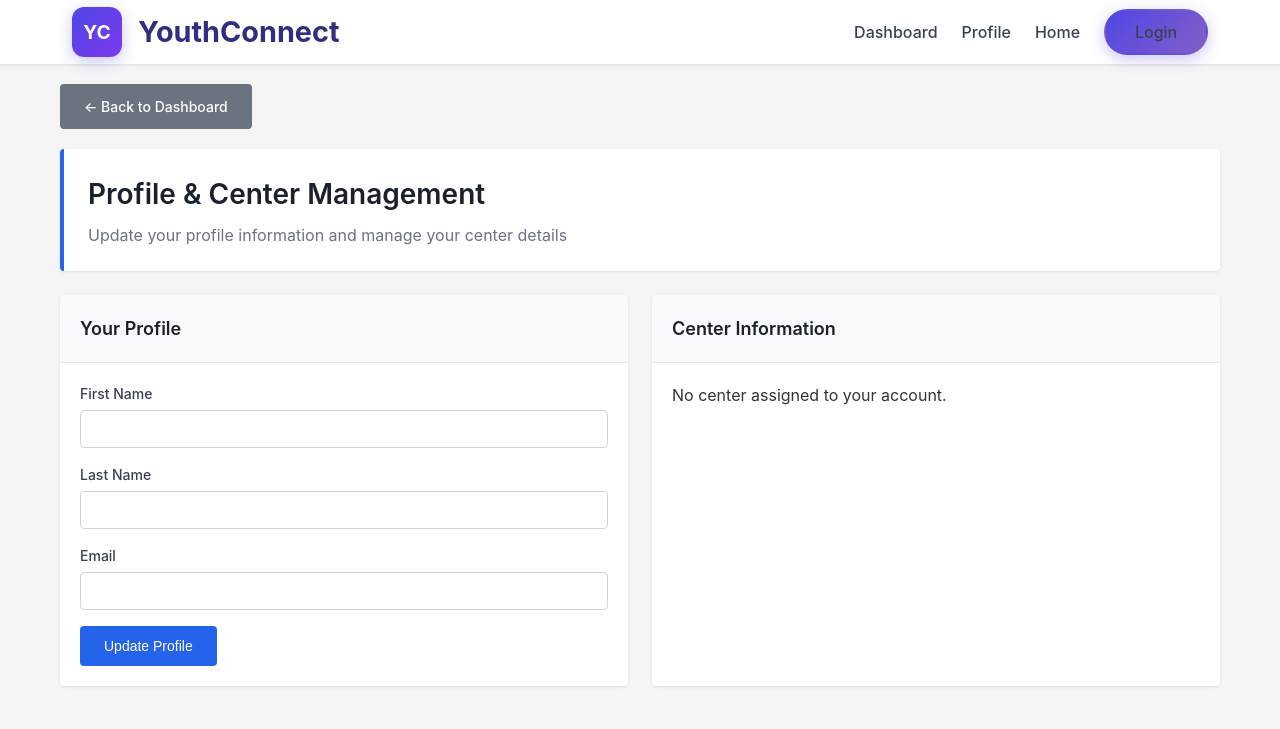
After one commit to amiraelmanaa/YouthCenter_App, a Symfony app: template youth-center-app/templates/center_manager/profile.html.twig in a window 1280 px wide. The commit adds this page. Shown: the top 729 px of the page. Run offline with Twig, Linux system fonts and the light colour scheme; the template is opened without the code that fills it, so the values that code supplies are empty; some libraries are stand-ins or nearby versions.

Commit message:
manager profile info

```diff
--- /dev/null
+++ b/youth-center-app/templates/center_manager/profile.html.twig
@@ -0,0 +1,519 @@
+<!DOCTYPE html>
+<html lang="en">
+<head>
+    <meta charset="UTF-8">
+    <meta name="viewport" content="width=device-width, initial-scale=1.0">
+    <title>Manager Profile - YouthConnect</title>
+    <style>
+        * {
+            margin: 0;
+            padding: 0;
+            box-sizing: border-box;
+        }
+
+        body {
+            font-family: -apple-system, BlinkMacSystemFont, 'Segoe UI', Roboto, sans-serif;
+            background-color: #f5f5f5;
+            color: #333;
+            line-height: 1.5;
+        }
+
+        .container {
+            max-width: 1200px;
+            margin: 0 auto;
+            padding: 20px;
+        }
+
+        .navbar {
+            position: fixed;
+            top: 0;
+            left: 0;
+            right: 0;
+            width: 100%;
+            background: white;
+            box-shadow: 0 1px 3px rgba(0, 0, 0, 0.1);
+            z-index: 1000;
+        }
+
+        .nav-container {
+            max-width: 1200px;
+            margin: 0 auto;
+            padding: 0 2rem;
+            height: 64px;
+            display: flex;
+            align-items: center;
+            justify-content: space-between;
+        }
+
+        .nav-links {
+            display: flex;
+            gap: 1.5rem;
+            list-style: none;
+            margin: 0;
+            padding: 0;
+        }
+
+        .nav-links a {
+            text-decoration: none;
+            color: #374151;
+            font-weight: 500;
+            transition: color 0.3s ease;
+        }
+
+        .nav-links a:hover {
+            color: #4f46e5;
+        }
+
+        .navbar-spacer {
+            height: 64px;
+        }
+
+        .logo {
+            display: flex;
+            align-items: center;
+            font-size: 1.8rem;
+            font-weight: 700;
+            color: #312e81;
+            text-decoration: none;
+            transition: all 0.3s ease;
+        }
+
+        .logo:hover {
+            transform: scale(1.02);
+        }
+
+        .logo-icon {
+            width: 50px;
+            height: 50px;
+            margin-right: 1rem;
+            background: linear-gradient(135deg, #4f46e5, #7c3aed);
+            border-radius: 12px;
+            display: flex;
+            align-items: center;
+            justify-content: center;
+            color: white;
+            font-weight: bold;
+            font-size: 1.2rem;
+            box-shadow: 0 4px 15px rgba(79, 70, 229, 0.3);
+        }
+
+        .login-btn {
+            background: linear-gradient(135deg, #4f46e5, #855ec7ff);
+            color: white;
+            padding: 0.7rem 1.8rem;
+            border-radius: 25px;
+            text-decoration: none;
+            font-weight: 600;
+            transition: all 0.3s ease;
+            border: 2px solid transparent;
+            box-shadow: 0 4px 15px rgba(79, 70, 229, 0.3);
+        }
+
+        .login-btn:hover {
+            background: white;
+            color: #4f46e5;
+            border-color: #4f46e5;
+            transform: translateY(-2px);
+            box-shadow: 0 6px 20px rgba(79, 70, 229, 0.4);
+        }
+
+        .header {
+            background: #ffffff;
+            border-radius: 4px;
+            padding: 24px;
+            margin-bottom: 24px;
+            box-shadow: 0 1px 3px rgba(0, 0, 0, 0.1);
+            border-left: 4px solid #2563eb;
+        }
+
+        .header h1 {
+            color: #1a202c;
+            font-size: 28px;
+            font-weight: 600;
+            margin-bottom: 8px;
+        }
+
+        .header p {
+            color: #6b7280;
+            font-size: 16px;
+        }
+
+        .profile-grid {
+            display: grid;
+            grid-template-columns: 1fr 1fr;
+            gap: 24px;
+            margin-bottom: 24px;
+        }
+
+        .card {
+            background: #ffffff;
+            border-radius: 4px;
+            box-shadow: 0 1px 3px rgba(0, 0, 0, 0.1);
+            overflow: hidden;
+        }
+
+        .card-header {
+            background: #f8fafc;
+            padding: 20px;
+            border-bottom: 1px solid #e5e7eb;
+        }
+
+        .card-header h2 {
+            color: #1a202c;
+            font-size: 18px;
+            font-weight: 600;
+        }
+
+        .card-content {
+            padding: 20px;
+        }
+
+        .form-group {
+            margin-bottom: 16px;
+        }
+
+        .form-group:last-child {
+            margin-bottom: 0;
+        }
+
+        .form-group label {
+            display: block;
+            margin-bottom: 6px;
+            color: #374151;
+            font-weight: 500;
+            font-size: 14px;
+        }
+
+        .form-group input,
+        .form-group textarea,
+        .form-group select {
+            width: 100%;
+            padding: 10px 12px;
+            border: 1px solid #d1d5db;
+            border-radius: 4px;
+            font-size: 14px;
+            background: white;
+        }
+
+        .form-group input:focus,
+        .form-group textarea:focus,
+        .form-group select:focus {
+            outline: none;
+            border-color: #2563eb;
+        }
+
+        .form-group textarea {
+            resize: vertical;
+            min-height: 100px;
+        }
+
+        .btn {
+            padding: 12px 24px;
+            border: none;
+            border-radius: 4px;
+            cursor: pointer;
+            font-weight: 500;
+            font-size: 14px;
+            text-decoration: none;
+            display: inline-flex;
+            align-items: center;
+            gap: 6px;
+            transition: all 0.3s ease;
+        }
+
+        .btn:hover {
+            opacity: 0.9;
+            transform: translateY(-1px);
+        }
+
+        .btn-primary {
+            background-color: #2563eb;
+            color: white;
+        }
+
+        .btn-danger {
+            background-color: #dc2626;
+            color: white;
+            padding: 6px 12px;
+            font-size: 12px;
+        }
+
+        .btn-back {
+            background-color: #6b7280;
+            color: white;
+            margin-bottom: 20px;
+        }
+
+        .pictures-section {
+            grid-column: 1 / -1;
+        }
+
+        .pictures-grid {
+            display: grid;
+            grid-template-columns: repeat(auto-fill, minmax(200px, 1fr));
+            gap: 16px;
+            margin-top: 20px;
+        }
+
+        .picture-item {
+            position: relative;
+            border-radius: 8px;
+            overflow: hidden;
+            box-shadow: 0 2px 8px rgba(0, 0, 0, 0.1);
+            aspect-ratio: 1;
+        }
+
+        .picture-item img {
+            width: 100%;
+            height: 100%;
+            object-fit: cover;
+        }
+
+        .delete-btn {
+            position: absolute;
+            top: 8px;
+            right: 8px;
+            background: rgba(220, 38, 38, 0.9);
+            border: none;
+            color: white;
+            border-radius: 50%;
+            width: 32px;
+            height: 32px;
+            cursor: pointer;
+            font-size: 16px;
+            display: flex;
+            align-items: center;
+            justify-content: center;
+            transition: all 0.3s ease;
+        }
+
+        .delete-btn:hover {
+            background: rgba(220, 38, 38, 1);
+            transform: scale(1.1);
+        }
+
+        .upload-area {
+            border: 2px dashed #d1d5db;
+            border-radius: 8px;
+            padding: 40px;
+            text-align: center;
+            background: #f9fafb;
+            transition: all 0.3s ease;
+            cursor: pointer;
+        }
+
+        .upload-area:hover {
+            border-color: #2563eb;
+            background: #eff6ff;
+        }
+
+        .upload-area.dragover {
+            border-color: #2563eb;
+            background: #eff6ff;
+        }
+
+        .flash-messages {
+            margin-bottom: 20px;
+        }
+
+        .flash-message {
+            padding: 12px 16px;
+            border-radius: 4px;
+            margin-bottom: 12px;
+            font-weight: 500;
+        }
+
+        .flash-success {
+            background-color: #d1fae5;
+            color: #065f46;
+            border: 1px solid #a7f3d0;
+        }
+
+        .flash-error {
+            background-color: #fee2e2;
+            color: #991b1b;
+            border: 1px solid #fca5a5;
+        }
+
+        @media (max-width: 768px) {
+            .profile-grid {
+                grid-template-columns: 1fr;
+            }
+
+            .container {
+                padding: 16px;
+            }
+        }
+    </style>
+</head>
+<body>
+    <!-- Navbar -->
+    <nav class="navbar">
+        <div class="nav-container">
+            <a href="/" class="logo">
+                <div class="logo-icon">YC</div>
+                YouthConnect
+            </a>
+
+            <ul class="nav-links">
+                <li><a href="{{ path('app_center_manager') }}">Dashboard</a></li>
+                <li><a href="{{ path('manager_profile') }}">Profile</a></li>
+                <li><a href="{{ path('home') }}">Home</a></li>
+                {% if app.user %}
+                    <li><a href="{{ path('app_logout') }}" class="login-btn">Logout</a></li>
+                {% else %}
+                    <li><a href="{{ path('app_register') }}" class="login-btn">Login</a></li>
+                {% endif %}
+            </ul>
+        </div>
+    </nav>
+
+    <div class="navbar-spacer"></div>
+
+    <div class="container">
+        <a href="{{ path('app_center_manager') }}" class="btn btn-back">← Back to Dashboard</a>
+
+        <!-- Header -->
+        <div class="header">
+            <h1>Profile & Center Management</h1>
+            <p>Update your profile information and manage your center details</p>
+        </div>
+
+        <!-- Flash Messages -->
+        {% for type, messages in app.flashes %}
+            <div class="flash-messages">
+                {% for message in messages %}
+                    <div class="flash-message flash-{{ type }}">{{ message }}</div>
+                {% endfor %}
+            </div>
+        {% endfor %}
+
+        <div class="profile-grid">
+            <!-- Manager Profile -->
+            <div class="card">
+                <div class="card-header">
+                    <h2>Your Profile</h2>
+                </div>
+                <div class="card-content">
+                    <form method="POST" action="{{ path('manager_update_profile') }}">
+                        <input type="hidden" name="token" value="{{ csrf_token('update-profile') }}">
+
+                        <div class="form-group">
+                            <label for="name">First Name</label>
+                            <input type="text" id="name" name="name" value="{{ manager.name }}" required>
+                        </div>
+
+                        <div class="form-group">
+                            <label for="lastname">Last Name</label>
+                            <input type="text" id="lastname" name="lastname" value="{{ manager.lastname }}" required>
+                        </div>
+
+                        <div class="form-group">
+                            <label for="email">Email</label>
+                            <input type="email" id="email" name="email" value="{{ manager.email }}" required>
+                        </div>
+
+                        <button type="submit" class="btn btn-primary">Update Profile</button>
+                    </form>
+                </div>
+            </div>
+
+            <!-- Center Information -->
+            <div class="card">
+                <div class="card-header">
+                    <h2>Center Information</h2>
+                </div>
+                <div class="card-content">
+                    {% if center %}
+                        <form method="POST" action="{{ path('manager_update_center') }}">
+                            <input type="hidden" name="token" value="{{ csrf_token('update-center') }}">
+
+                            <div class="form-group">
+                                <label for="center-name">Center Name</label>
+                                <input type="text" id="center-name" name="name" value="{{ center.name }}" required>
+                            </div>
+
+                            <div class="form-group">
+                                <label for="country">Country</label>
+                                <input type="text" id="country" name="country" value="{{ center.country }}" required>
+                            </div>
+
+                            <div class="form-group">
+                                <label for="city">City</label>
+                                <input type="text" id="city" name="city" value="{{ center.city }}" required>
+                            </div>
+
+                            <div class="form-group">
+                                <label for="address">Address</label>
+                                <input type="text" id="address" name="address" value="{{ center.address }}" required>
+                            </div>
+
+                            <div class="form-group">
+                                <label for="phone">Phone</label>
+                                <input type="tel" id="phone" name="phone" value="{{ center.phone }}">
+                            </div>
+
+                            <div class="form-group">
+                                <label for="center-email">Center Email</label>
+                                <input type="email" id="center-email" name="email" value="{{ center.email }}">
+                            </div>
+
+                            <div class="form-group">
+                                <label for="nb_rooms">Number of Rooms</label>
+                                <input type="number" id="nb_rooms" name="nb_rooms" value="{{ center.nbRooms }}" min="1">
+                            </div>
+
+                            <div class="form-group">
+                                <label for="description">Description</label>
+                                <textarea id="description" name="description">{{ center.description }}</textarea>
+                            </div>
+
+                            <button type="submit" class="btn btn-primary">Update Center</button>
+                        </form>
+                    {% else %}
+                        <p>No center assigned to your account.</p>
+                    {% endif %}
+                </div>
+            </div>
+
+            <!-- Pictures Management -->
+            {% if center %}
+            <div class="card pictures-section">
+                <div class="card-header">
+                    <h2>Center Pictures</h2>
+                </div>
+                <div class="card-content">
+                    <!-- Upload Form -->
+                    <form method="POST" action="{{ path('manager_add_picture') }}" enctype="multipart/form-data">
+                        <input type="hidden" name="token" value="{{ csrf_token('add-picture') }}">
+
+                        <div class="upload-area" onclick="document.getElementById('image-upload').click()">
+                            <input type="file" id="image-upload" name="image" accept="image/*" style="display: none;" onchange="this.form.submit()">
+                            <p>📷 Click to upload a new picture</p>
+                            <small>Supported formats: JPG, PNG, GIF</small>
+                        </div>
+                    </form>
+
+                    <!-- Current Pictures -->
+                    {% if center.pictures|length > 0 %}
+                        <div class="pictures-grid">
+                            {% for picture in center.pictures %}
+                                <div class="picture-item">
+                                    <img src="{{ vich_uploader_asset(picture, 'imageFile') }}" alt="Center Picture">
+                                    <form method="POST" action="{{ path('manager_delete_picture', {id: picture.id}) }}" style="display: inline;">
+                                        <input type="hidden" name="token" value="{{ csrf_token('delete-picture') }}">
+                                        <button type="submit" class="delete-btn" onclick="return confirm('Are you sure you want to delete this picture?')">×</button>
+                                    </form>
+                                </div>
+                            {% endfor %}
+                        </div>
+                    {% else %}
+                        <p style="text-align: center; color: #6b7280; margin-top: 20px;">No pictures uploaded yet.</p>
+                    {% endif %}
+                </div>
+            </div>
+            {% endif %}
+        </div>
+    </div>
+</body>
+</html>
```
Also changed, not shown: youth-center-app/src/Controller/CenterManagerController.php (+194 -1 lines), youth-center-app/templates/center_manager/index.html.twig (+16 -18 lines).
